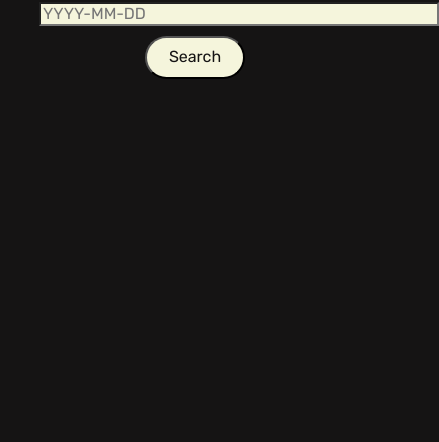
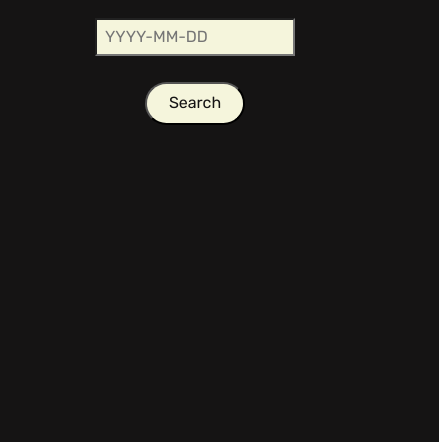
Before and after one commit to dnlbellfield/nasa-search-apod, a website: page index.html in a window 390 px wide. Shown: the part 402-844 px from the top of the page, 439 px wide, since content can reach past the window. Drawn offline with Linux system fonts and the light colour scheme.

Commit message:
resixe input for mobile

```diff
--- a/css/style.css
+++ b/css/style.css
@@ -125,6 +125,7 @@ img {
 input {
   background-color: beige;
   width: 40%;
-  min-width: 400px;;
-  margin: 0 auto;
+  min-width: 200px;
+  padding: .5rem;
+  margin: 1rem auto;
 }
```
